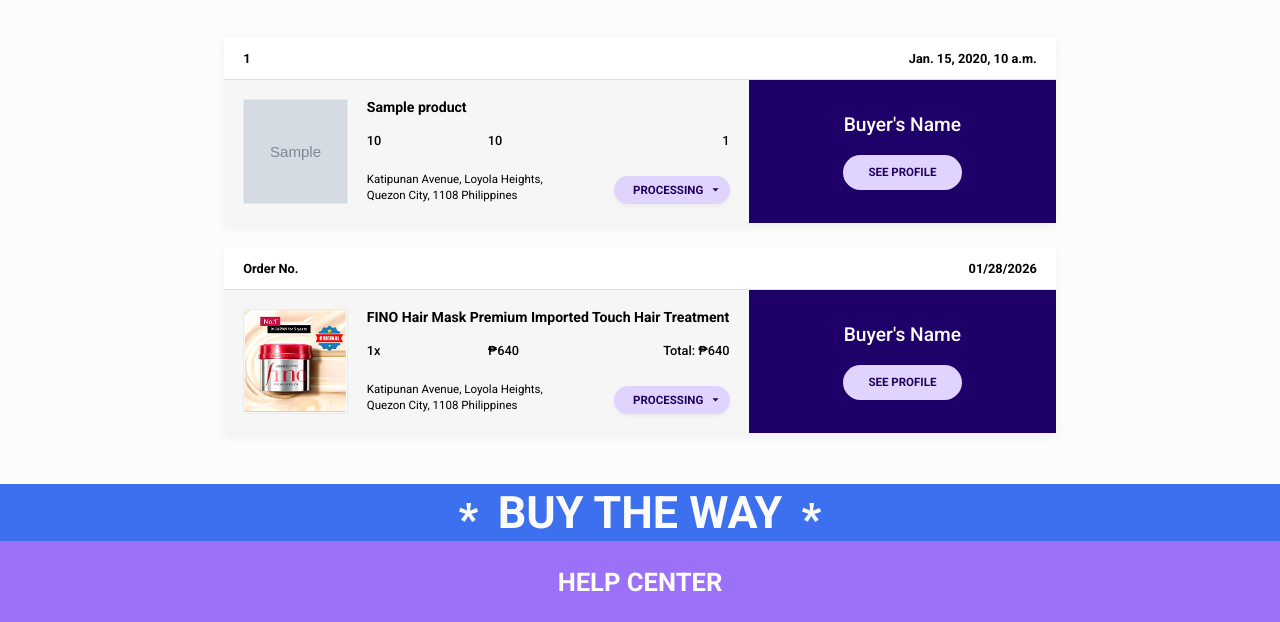
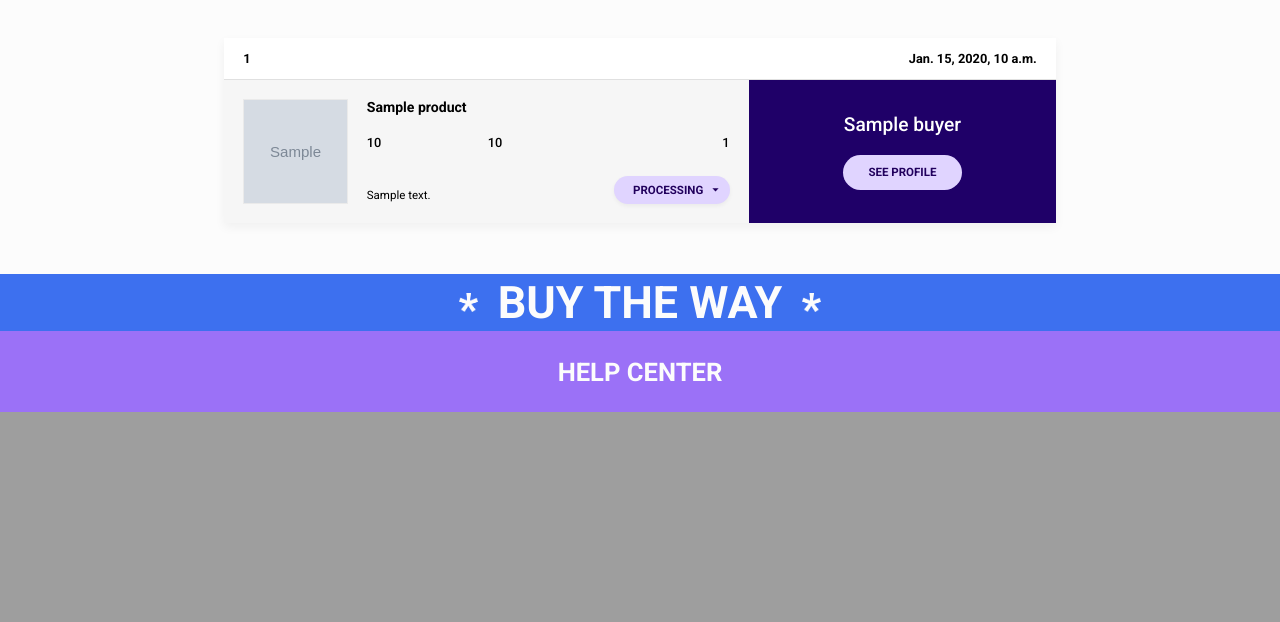
Before and after one commit to lancedguzman/BuyTheWay, a Django app: template templates/transaction_history.html in a window 1280 px wide. Shown: the part 1066-1688 px from the top of the page. After the commit the page ends 1478 px from the top, so only its background shows below. Run offline with Django 5.2, Linux system fonts and the light colour scheme; the template is opened without the code that fills it: most values are stand-ins (such as "Sample title", 1, 10 or a date in 2020); grey boxes marked "Sample" are stand-in pictures.

Commit message:
feat(templates): finished transaction_history template

```diff
--- a/templates/transaction_history.html
+++ b/templates/transaction_history.html
@@ -189,7 +189,7 @@
                             <span class="total">{{ order.product.total_price }}</span>
                         </div>
                         <div class="address-status-row">
-                            <div class="address">Katipunan Avenue, Loyola Heights,<br>Quezon City, 1108 Philippines</div>
+                            <div class="address">{{ order.address }}</div>
                             <select class="status-dropdown">
                                 <option value="processing" selected>PROCESSING</option>
                                 <option value="shipping">SHIPPING</option>
@@ -199,42 +199,12 @@
                     </div>
                 </div>
                 <div class="buyer-section">
-                    <div class="buyer-name">Buyer's Name</div>
+                    <div class="buyer-name">{{ order.buyer }}</div>
                     <button class="see-profile-btn">SEE PROFILE</button>
                 </div>
             </div>
         </div>
         {% endfor %}
-        <div class="order-card">
-            <div class="order-header">
-                <span>Order No.</span>
-                <span>01/28/2026</span>
-            </div>
-            <div class="order-body">
-                <div class="product-section">
-                    <img class="product-image" src="{% static 'images/sample-product.png' %}" alt="Product">
-                    <div class="product-details">
-                        <h3 class="product-name">FINO Hair Mask Premium Imported Touch Hair Treatment</h3>
-                        <div class="price-row">
-                            <span>1x</span>
-                            <span>₱640</span>
-                            <span class="total">Total: ₱640</span>
-                        </div>
-                        <div class="address-status-row">
-                            <div class="address">Katipunan Avenue, Loyola Heights,<br>Quezon City, 1108 Philippines</div>
-                            <select class="status-dropdown">
-                                <option value="processing" selected>PROCESSING</option>
-                                <option value="shipping">SHIPPING</option>
-                                <option value="completed">COMPLETED</option>
-                            </select>
-                        </div>
-                    </div>
-                </div>
-                <div class="buyer-section">
-                    <div class="buyer-name">Buyer's Name</div>
-                    <button class="see-profile-btn">SEE PROFILE</button>
-                </div>
-            </div>
         </div>
     </div>
 </div>
```
